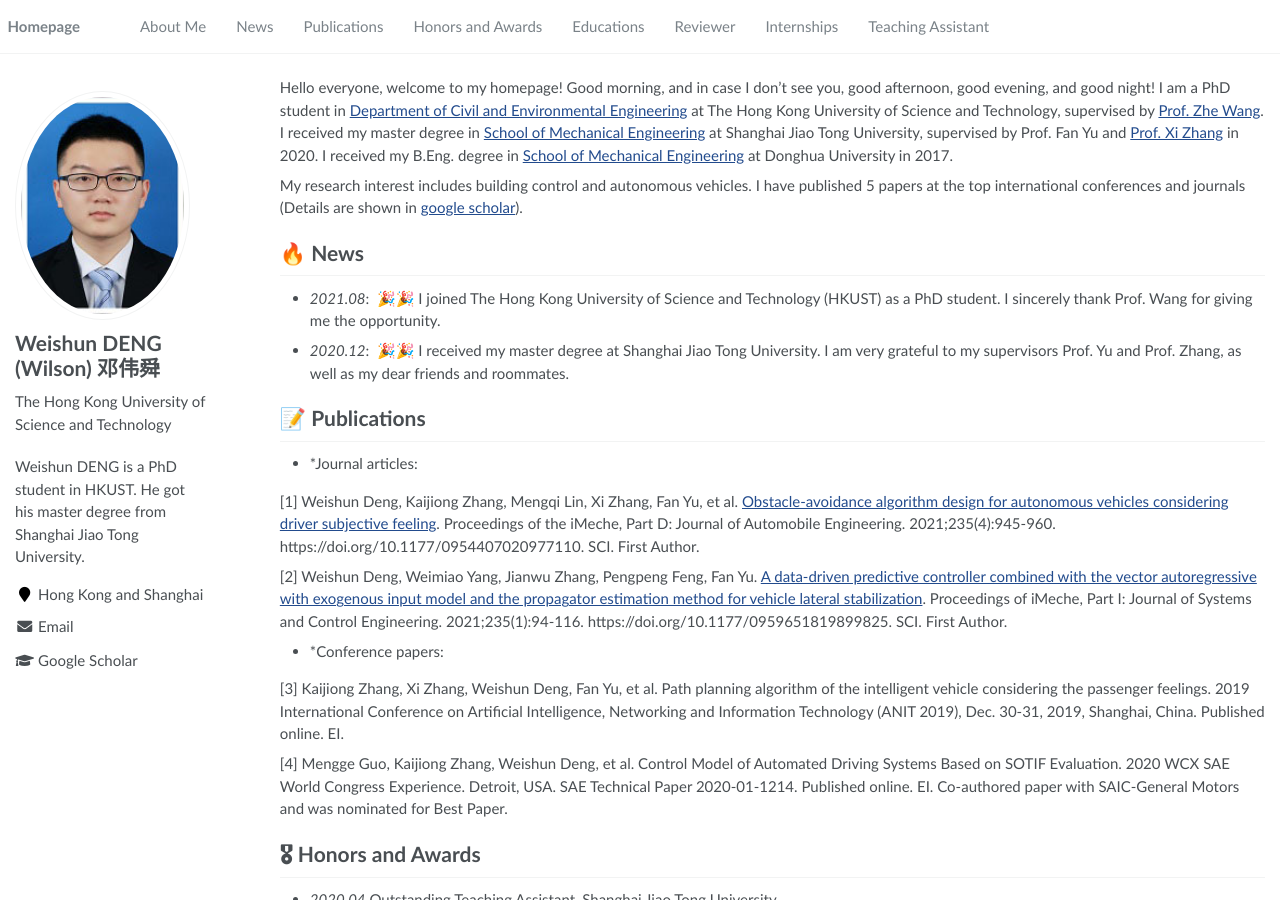
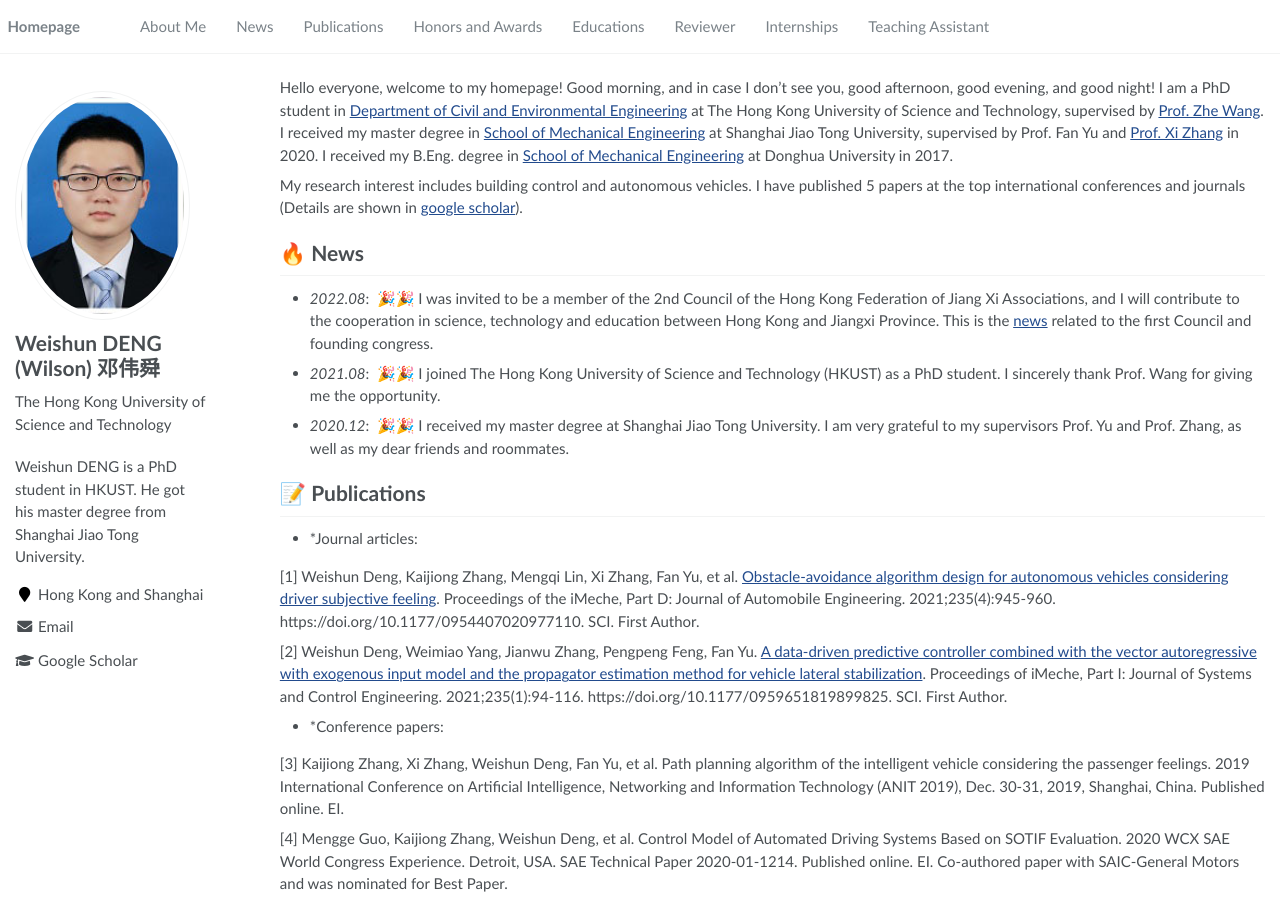
Before and after one commit to RayeRen/acad-homepage.github.io, a Jekyll site: the page built from _pages/about.md, in a window 1280 px wide and 900 px high. Built offline with Jekyll 4.4.1, drawn with Linux system fonts in a browser that asks for light colours.

Commit message:
Update about.md

```diff
--- a/_pages/about.md
+++ b/_pages/about.md
@@ -24,6 +24,8 @@
 
 
 # 🔥 News
+- *2022.08*: &nbsp;🎉🎉 I was invited to be a member of the 2nd Council of the Hong Kong Federation of Jiang Xi Associations, and I will contribute to the cooperation in science, technology and education between Hong Kong and Jiangxi Province. This is the [news](http://www.locpg.gov.cn/jsdt/2018-05/17/c_129874795.htm//) related to the first Council and founding congress.
+
 - *2021.08*: &nbsp;🎉🎉 I joined The Hong Kong University of Science and Technology (HKUST) as a PhD student. I sincerely thank Prof. Wang for giving me the opportunity.
 
 - *2020.12*: &nbsp;🎉🎉 I received my master degree at Shanghai Jiao Tong University. I am very grateful to my supervisors Prof. Yu and Prof. Zhang, as well as my dear friends and roommates.
```
